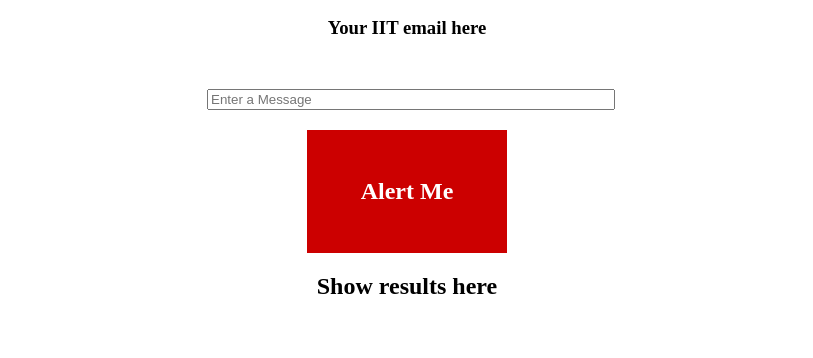
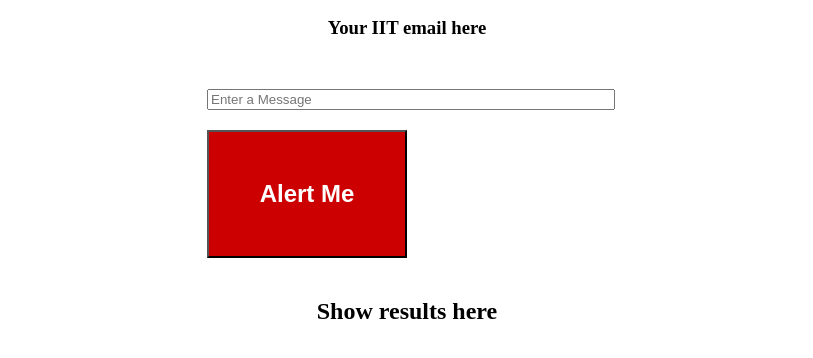
Before and after one commit to ahussain33/lab8, a plain HTML site: page index.html in a window 1280 px wide. Shown: the part 110-468 px from the top of the page, without its empty margins (233-1046 px from the left). Drawn offline with Linux system fonts and the light colour scheme.

Commit message:
Update index.html

```diff
--- a/index.html
+++ b/index.html
@@ -12,7 +12,7 @@
   <h3 class="center">Your IIT email here</h3>
   <div id="container">
     <input id="entryinput" type="text" name="textentry" placeholder="Enter a Message">
-    <div id="entrybutton">Alert Me</div>
+    <button id="entrybutton">Alert Me</button>
     <h2 id="textoutput" class="center">Show results here</h2>
   </div>
 </body>
```
